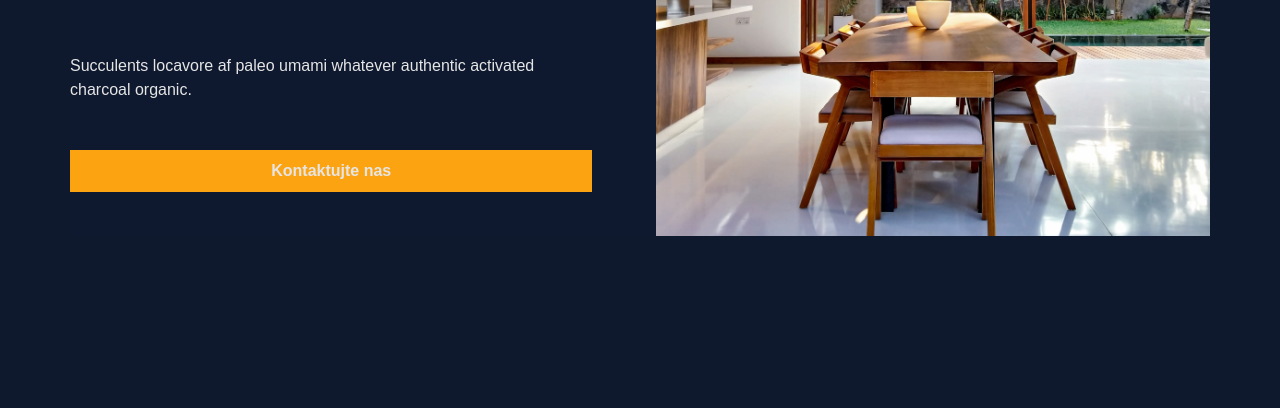
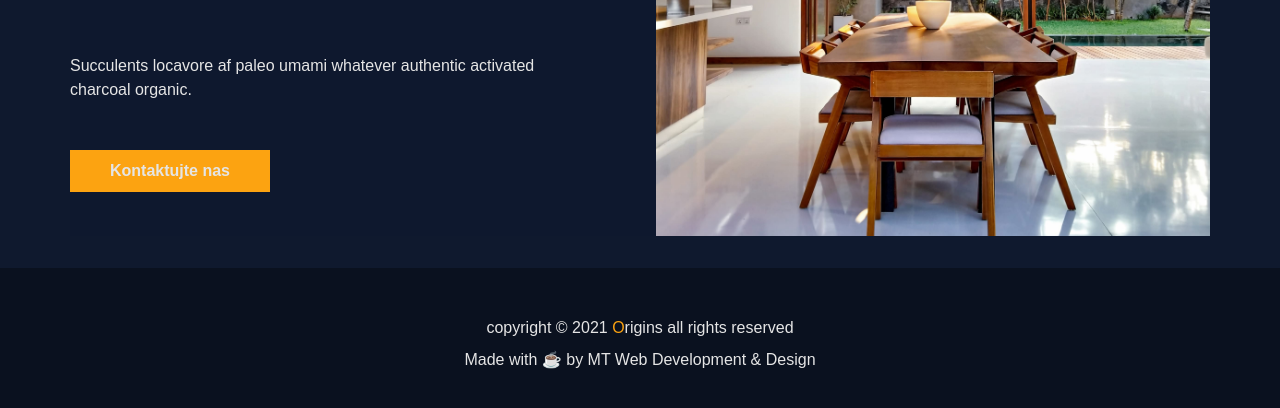
Before and after one commit to MartinaT85/origins, a Gatsby site: page / in a window 1280 px wide. Shown: the part 404-812 px from the top of the page. Built offline with nearby package versions, Linux system fonts and the light colour scheme; Gatsby itself is replaced by a stand-in of ours.

Commit message:
adding footer and styling

```diff
--- /dev/null
+++ b/src/components/Footer.js
@@ -0,0 +1,15 @@
+import * as React from "react";
+
+const Footer = () => {
+  return (
+    <footer className="footer">
+      <h4>
+        copyright &copy; {new Date().getFullYear()} <span>O</span>rigins all
+        rights reserved
+      </h4>
+      <h4>Made with ☕ by MT Web Development & Design</h4>
+    </footer>
+  );
+};
+
+export default Footer;
--- a/src/components/Layout.js
+++ b/src/components/Layout.js
@@ -5,6 +5,7 @@ import Seo from "../components/Seo";
 import Navbar from "../components/Navbar";
 import "../styles/global.css";
 import SideBar from "./Sidebar";
+import Footer from "./Footer";
 
 const Layout = ({
   children,
@@ -35,6 +36,7 @@ const Layout = ({
       <Navbar toggleSidebar={toggleSidebar} />
       <SideBar isOpen={isOpen} toggleSidebar={toggleSidebar} />
       <main>{children}</main>
+      <Footer />
     </>
   );
 };
--- a/src/styles/global.css
+++ b/src/styles/global.css
@@ -245,6 +245,18 @@ Sidebar Animation
   color: #fca311;
 }
 
+.hero-container button {
+  display: block;
+  /* width: 100%; */
+  padding: 0.75rem 2.5rem;
+  margin-top: 3rem;
+  background: #fca311;
+  color: #e5e5e5;
+  border: none;
+  font-weight: 600;
+  font-size: 1rem;
+}
+
 @media screen and (min-width: 1025px) {
   .hero {
     display: flex;
@@ -258,17 +270,8 @@ Sidebar Animation
     padding-right: 4rem;
   }
 
-  button {
-    display: block;
-    width: 100%;
-    padding: 0.75rem;
-    margin-top: 3rem;
-    background: #fca311;
-    color: #e5e5e5;
-    border: none;
-    font-weight: 600;
-    font-size: 1rem;
-    align-self: flex-end;
+  .hero-container button {
+    align-self: start;
   }
 
   .hero-text {
@@ -285,3 +288,23 @@ Sidebar Animation
 .hero-text p {
   padding-top: 2rem;
 }
+
+/* FOOTER */
+
+.footer {
+  height: 9rem;
+  background: #0a111f;
+  display: flex;
+  flex-direction: column;
+  justify-content: center;
+  align-items: center;
+}
+
+.footer h4 {
+  margin-top: 0.5rem;
+  font-weight: 200;
+}
+
+.footer h4 span {
+  color: #fca311;
+}
```
